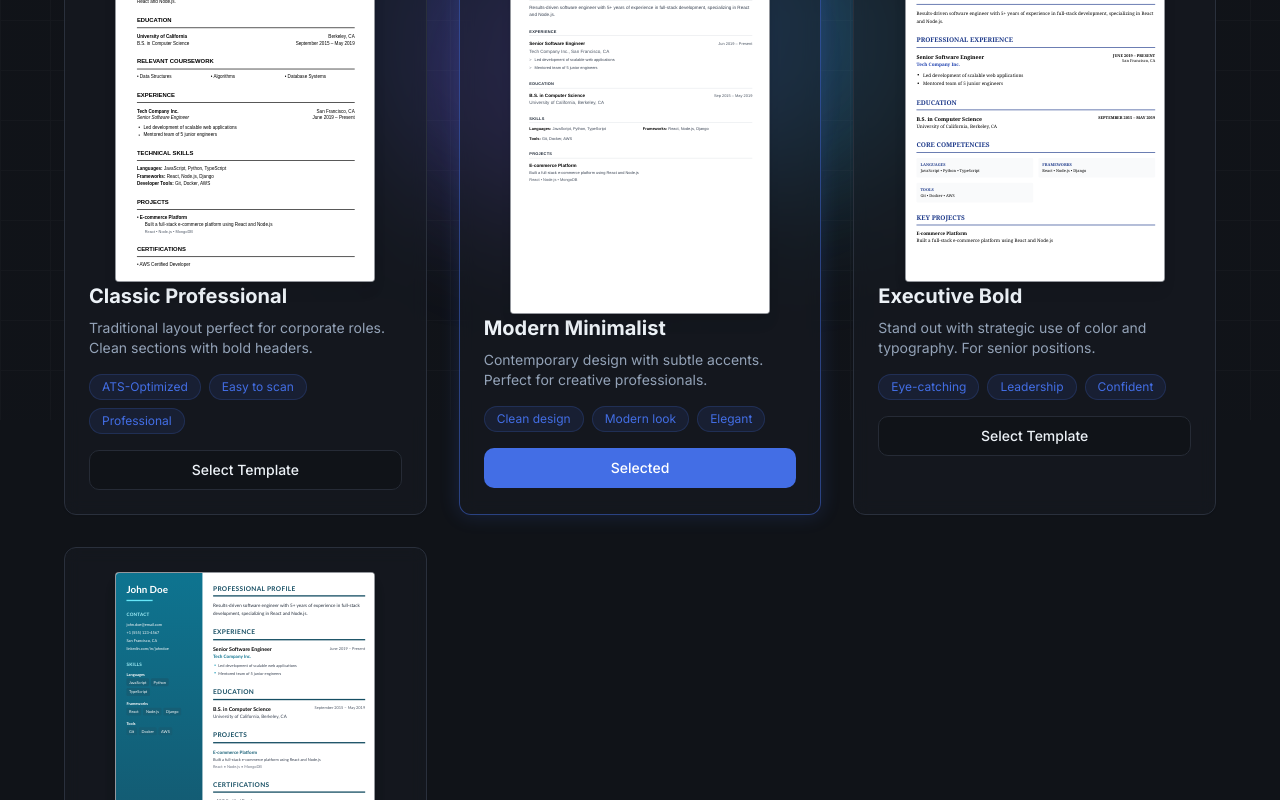
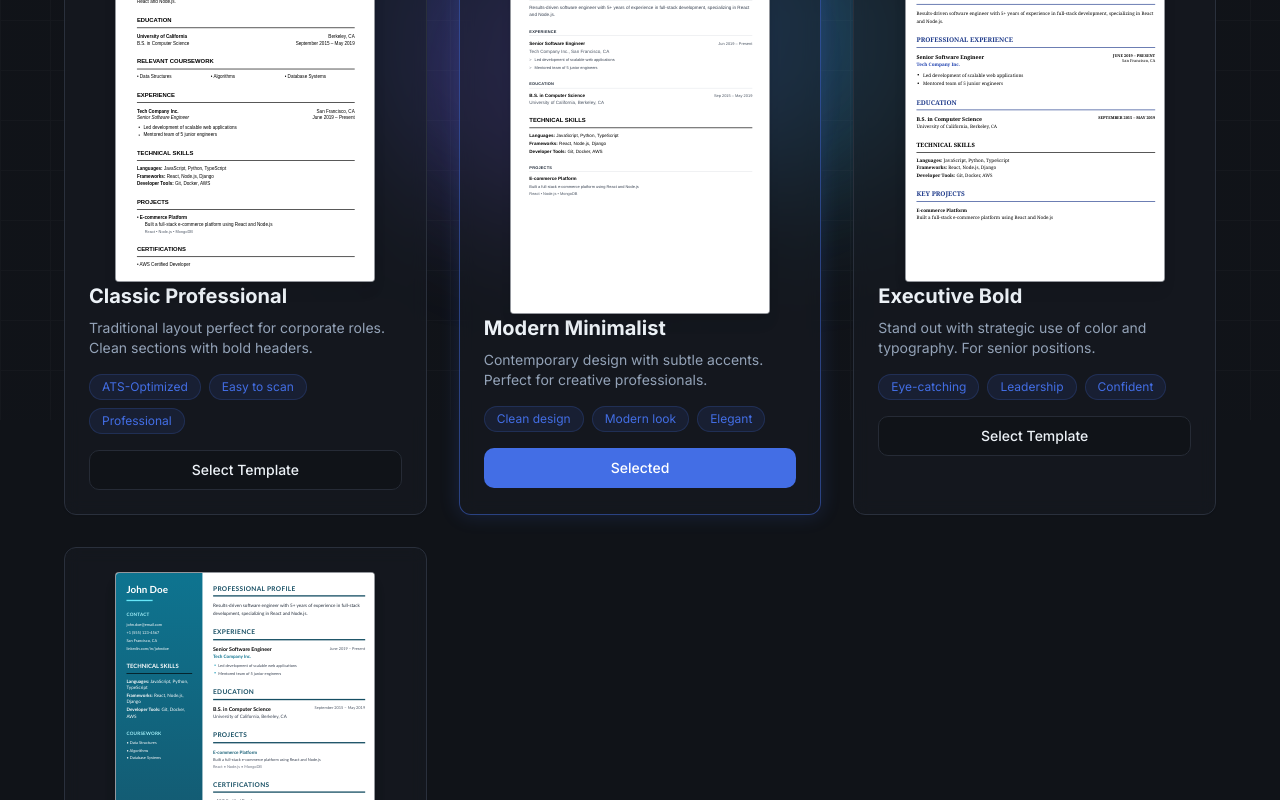
Before and after one commit to Neeraj6002/Resume-Builder, a React (Vite) app: page /templates in a window 1280 px wide. Shown: the part 380-1180 px from the top of the page. Built offline with nearby package versions, Linux system fonts and the light colour scheme; the HTML template or start-up script is replaced by a standard one.

Commit message:
fixing , at skills

```diff
--- a/src/components/templates/Template1.tsx
+++ b/src/components/templates/Template1.tsx
@@ -3,6 +3,7 @@ import { ResumeData } from '@/types/resume';
 interface Template1Props {
   data: ResumeData;
 }
+
 
 export default function Template1({ data }: Template1Props) {
   const formatDate = (date: any, isPresent: boolean) => {
@@ -110,27 +111,52 @@ export default function Template1({ data }: Template1Props) {
         </section>
       )}
 
+
+
 {/* Technical Skills */}
-        {(
-          (data.skills.languages && data.skills.languages.length > 0) ||
-          (data.skills.tools && data.skills.tools.length > 0) ||
-          (data.skills.frameworks && data.skills.frameworks.length > 0)
-        ) && (
+{(() => {
+  const getSkillString = (skill: any): string => {
+    if (typeof skill === 'string') return skill;
+    if (Array.isArray(skill)) return (skill as string[]).join(', ');
+    return '';
+  };
+
+  const languages = getSkillString(data.skills.languages);
+  const frameworks = getSkillString(data.skills.frameworks);
+  const tools = getSkillString(data.skills.tools);
+
+  const hasSkills = languages.trim() !== '' || frameworks.trim() !== '' || tools.trim() !== '';
+
+  return hasSkills && (
     <section className="mb-8">
-          <h2 className="text-lg font-bold uppercase border-b-2 border-black pb-2 mb-3">Technical Skills</h2>
+      <h2 className="text-lg font-bold uppercase border-b-2 border-black pb-2 mb-3">
+        Technical Skills
+      </h2>
+
       <div className="text-sm space-y-1">
-            {data.skills.languages?.length > 0 && (
-              <p><span className="font-bold">Languages:</span> {data.skills.languages.join(', ')}</p>
+        {languages.trim() !== '' && (
+          <p>
+            <span className="font-bold">Languages:</span> {languages}
+          </p>
         )}
-            {data.skills.frameworks?.length > 0 && (
-              <p><span className="font-bold">Frameworks:</span> {data.skills.frameworks.join(', ')}</p>
+
+        {frameworks.trim() !== '' && (
+          <p>
+            <span className="font-bold">Frameworks:</span> {frameworks}
+          </p>
         )}
-            {data.skills.tools?.length > 0 && (
-              <p><span className="font-bold">Developer Tools:</span> {data.skills.tools.join(', ')}</p>
+
+        {tools.trim() !== '' && (
+          <p>
+            <span className="font-bold">Developer Tools:</span> {tools}
+          </p>
         )}
       </div>
     </section>
-      )}
+  );
+})()}
+
+
 
       {/* Projects */}
       {data.projects.length > 0 && (
--- a/src/components/templates/Template2.tsx
+++ b/src/components/templates/Template2.tsx
@@ -118,38 +118,48 @@ export default function Template2({ data }: Template2Props) {
         </section>
       )}
 
-      {/* Skills */}
-        {(
-          (data.skills.languages && data.skills.languages.length > 0) ||
-          (data.skills.tools && data.skills.tools.length > 0) ||
-          (data.skills.frameworks && data.skills.frameworks.length > 0)
-        ) && (
+{/* Technical Skills */}
+{(() => {
+  const getSkillString = (skill: any): string => {
+    if (typeof skill === 'string') return skill;
+    if (Array.isArray(skill)) return (skill as string[]).join(', ');
+    return '';
+  };
+
+  const languages = getSkillString(data.skills.languages);
+  const frameworks = getSkillString(data.skills.frameworks);
+  const tools = getSkillString(data.skills.tools);
+
+  const hasSkills = languages.trim() !== '' || frameworks.trim() !== '' || tools.trim() !== '';
+
+  return hasSkills && (
     <section className="mb-8">
-          <h2 className="text-xs font-bold uppercase tracking-wider text-gray-800 mb-3 pb-1 border-b border-gray-300">
-            Skills
+      <h2 className="text-lg font-bold uppercase border-b-2 border-black pb-2 mb-3">
+        Technical Skills
       </h2>
-          <div className="grid grid-cols-2 gap-3 text-xs">
-            {data.skills.languages?.length > 0 && (
-              <div>
-                <span className="font-semibold">Languages: </span>
-                <span className="text-gray-700">{data.skills.languages.join(', ')}</span>
-              </div>
+
+      <div className="text-sm space-y-1">
+        {languages.trim() !== '' && (
+          <p>
+            <span className="font-bold">Languages:</span> {languages}
+          </p>
         )}
-            {data.skills.frameworks?.length > 0 && (
-              <div>
-                <span className="font-semibold">Frameworks: </span>
-                <span className="text-gray-700">{data.skills.frameworks.join(', ')}</span>
-              </div>
+
+        {frameworks.trim() !== '' && (
+          <p>
+            <span className="font-bold">Frameworks:</span> {frameworks}
+          </p>
         )}
-            {data.skills.tools?.length > 0 && (
-              <div>
-                <span className="font-semibold">Tools: </span>
-                <span className="text-gray-700">{data.skills.tools.join(', ')}</span>
-              </div>
+
+        {tools.trim() !== '' && (
+          <p>
+            <span className="font-bold">Developer Tools:</span> {tools}
+          </p>
         )}
       </div>
     </section>
-      )}
+  );
+})()}
 
       {/* Projects */}
       {data.projects.length > 0 && (
--- a/src/components/templates/Template3.tsx
+++ b/src/components/templates/Template3.tsx
@@ -104,39 +104,48 @@ export default function Template3({ data }: Template3Props) {
           </section>
         )}
 
-        {/* Skills */}
-        {(
-          (data.skills.languages && data.skills.languages.length > 0) ||
-          (data.skills.tools && data.skills.tools.length > 0) ||
-          (data.skills.frameworks && data.skills.frameworks.length > 0)
-        ) && (
-          <section className="mb-8">
-            <h2 className="text-xl font-bold text-blue-900 mb-4 pb-2 border-b-2 border-blue-900">
-              CORE COMPETENCIES
-            </h2>
-            <div className="grid grid-cols-2 gap-4">
-              {data.skills.languages?.length > 0 && (
-                <div className="bg-gray-50 p-3 rounded">
-                  <h4 className="font-bold text-xs mb-1 text-blue-900">LANGUAGES</h4>
-                  <p className="text-xs">{data.skills.languages.join(' • ')}</p>
-                </div>
-              )}
-              {data.skills.frameworks?.length > 0 && (
-                <div className="bg-gray-50 p-3 rounded">
-                  <h4 className="font-bold text-xs mb-1 text-blue-900">FRAMEWORKS</h4>
-                  <p className="text-xs">{data.skills.frameworks.join(' • ')}</p>
-                </div>
-              )}
-              {data.skills.tools?.length > 0 && (
-                <div className="bg-gray-50 p-3 rounded">
-                  <h4 className="font-bold text-xs mb-1 text-blue-900">TOOLS</h4>
-                  <p className="text-xs">{data.skills.tools.join(' • ')}</p>
-                </div>
-              )}
-            </div>
-          </section>
+ {/* Technical Skills */}
+{(() => {
+  const getSkillString = (skill: any): string => {
+    if (typeof skill === 'string') return skill;
+    if (Array.isArray(skill)) return (skill as string[]).join(', ');
+    return '';
+  };
+
+  const languages = getSkillString(data.skills.languages);
+  const frameworks = getSkillString(data.skills.frameworks);
+  const tools = getSkillString(data.skills.tools);
+
+  const hasSkills = languages.trim() !== '' || frameworks.trim() !== '' || tools.trim() !== '';
+
+  return hasSkills && (
+    <section className="mb-8">
+      <h2 className="text-lg font-bold uppercase border-b-2 border-black pb-2 mb-3">
+        Technical Skills
+      </h2>
+
+      <div className="text-sm space-y-1">
+        {languages.trim() !== '' && (
+          <p>
+            <span className="font-bold">Languages:</span> {languages}
+          </p>
         )}
 
+        {frameworks.trim() !== '' && (
+          <p>
+            <span className="font-bold">Frameworks:</span> {frameworks}
+          </p>
+        )}
+
+        {tools.trim() !== '' && (
+          <p>
+            <span className="font-bold">Developer Tools:</span> {tools}
+          </p>
+        )}
+      </div>
+    </section>
+  );
+})()}
         {/* Projects */}
         {data.projects.length > 0 && (
           <section>
--- a/src/components/templates/Template5.tsx
+++ b/src/components/templates/Template5.tsx
@@ -44,49 +44,48 @@ export default function Template5({ data }: Template5Props) {
           </div>
         </div>
 
-        {/* Skills */}
-               {(
-          (data.skills.languages && data.skills.languages.length > 0) ||
-          (data.skills.tools && data.skills.tools.length > 0) ||
-          (data.skills.frameworks && data.skills.frameworks.length > 0)
-        ) && (
-          <div className="mb-8 flex-1">
-            <h3 className="text-sm font-bold uppercase tracking-wider text-cyan-200 mb-3">Skills</h3>
-            <div className="space-y-4 text-xs">
-              {data.skills.languages?.length > 0 && (
-                <div>
-                  <h4 className="font-semibold mb-1">Languages</h4>
-                  <div className="flex flex-wrap gap-1.5">
-                    {data.skills.languages.map((skill, i) => (
-                      <span key={i} className="bg-cyan-800 px-2 py-1 rounded text-xs">{skill}</span>
-                    ))}
-                  </div>
-                </div>
-              )}
-              {data.skills.frameworks?.length > 0 && (
-                <div>
-                  <h4 className="font-semibold mb-1">Frameworks</h4>
-                  <div className="flex flex-wrap gap-1.5">
-                    {data.skills.frameworks.map((skill, i) => (
-                      <span key={i} className="bg-cyan-800 px-2 py-1 rounded text-xs">{skill}</span>
-                    ))}
-                  </div>
-                </div>
-              )}
-              {data.skills.tools?.length > 0 && (
-                <div>
-                  <h4 className="font-semibold mb-1">Tools</h4>
-                  <div className="flex flex-wrap gap-1.5">
-                    {data.skills.tools.map((skill, i) => (
-                      <span key={i} className="bg-cyan-800 px-2 py-1 rounded text-xs">{skill}</span>
-                    ))}
-                  </div>
-                </div>
-              )}
-            </div>
-          </div>
+ {/* Technical Skills */}
+{(() => {
+  const getSkillString = (skill: any): string => {
+    if (typeof skill === 'string') return skill;
+    if (Array.isArray(skill)) return (skill as string[]).join(', ');
+    return '';
+  };
+
+  const languages = getSkillString(data.skills.languages);
+  const frameworks = getSkillString(data.skills.frameworks);
+  const tools = getSkillString(data.skills.tools);
+
+  const hasSkills = languages.trim() !== '' || frameworks.trim() !== '' || tools.trim() !== '';
+
+  return hasSkills && (
+    <section className="mb-8">
+      <h2 className="text-lg font-bold uppercase border-b-2 border-black pb-2 mb-3">
+        Technical Skills
+      </h2>
+
+      <div className="text-sm space-y-1">
+        {languages.trim() !== '' && (
+          <p>
+            <span className="font-bold">Languages:</span> {languages}
+          </p>
         )}
 
+        {frameworks.trim() !== '' && (
+          <p>
+            <span className="font-bold">Frameworks:</span> {frameworks}
+          </p>
+        )}
+
+        {tools.trim() !== '' && (
+          <p>
+            <span className="font-bold">Developer Tools:</span> {tools}
+          </p>
+        )}
+      </div>
+    </section>
+  );
+})()}
         {/* Coursework */}
         {data.coursework?.length > 0 && data.coursework.some(c => c?.trim()) && (
           <div>
--- a/src/context/ResumeContext.tsx
+++ b/src/context/ResumeContext.tsx
@@ -15,10 +15,10 @@ const initialResumeData: ResumeData = {
   education: [],
   experience: [],
   skills: {
-    languages: [],
-    frameworks: [],
-    tools: [],
-    other: [],
+    languages: '',
+    frameworks: '',
+    tools: '',
+    other: '',
   },
   projects: [],
   certifications: [],
```
Also changed, not shown: src/pages/Builder.tsx (+28 -6 lines), src/types/resume.ts (+4 -4 lines). Lines whose indentation alone changed are shown as unchanged.
